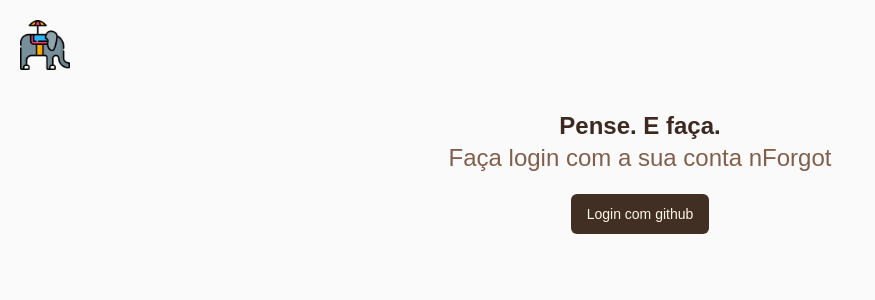
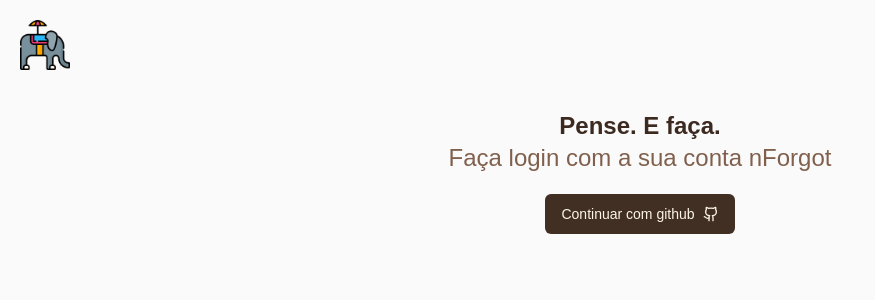
Before and after one commit to l-furquim/nforgot, a Next.js app in the folder apps/web/: page /login in a window 1280 px wide. Shown: the top 300 px of the page, without its empty margins (0-875 px from the left). Built offline with nearby package versions, Linux system fonts and the light colour scheme.

Commit message:
add github button again

```diff
--- a/apps/web/src/app/create/page.tsx
+++ b/apps/web/src/app/create/page.tsx
@@ -1,7 +1,5 @@
 import Image from "next/image"
-import { CreateForm } from "../_components/create/create-form"
 import { GithubButton } from "../_components/create/github-button"
-import { GoogleButton } from "../_components/create/google-button"
 
 export default function CreatePage(){
   return (
@@ -13,7 +11,7 @@
         <h1 className="font-bold text-2xl">Pense. E faça.</h1>
         <p className="text-muted-foreground text-2xl">Crie sua conta nForgot</p>
         <div className="flex flex-col space-y-3 mt-5">
-          <GoogleButton/>
+          <GithubButton/>
         </div>
       </div>
     </div>
--- a/apps/web/src/app/login/page.tsx
+++ b/apps/web/src/app/login/page.tsx
@@ -1,6 +1,5 @@
-import { Button } from "@/components/ui/button"
 import Image from "next/image"
-import { LoginForm } from "../_components/login/login-form"
+import { GithubButton } from "../_components/create/github-button"
 
 export default function LoginPage(){
   return (
@@ -12,7 +11,7 @@
         <h1 className="font-bold text-2xl">Pense. E faça.</h1>
         <p className="text-muted-foreground text-2xl">Faça login com a sua conta nForgot</p>
         <div className="flex flex-col space-y-3 mt-5">
-          <Button>Login com github</Button>
+          <GithubButton/>
         </div>
       </div>
     </div>
```
